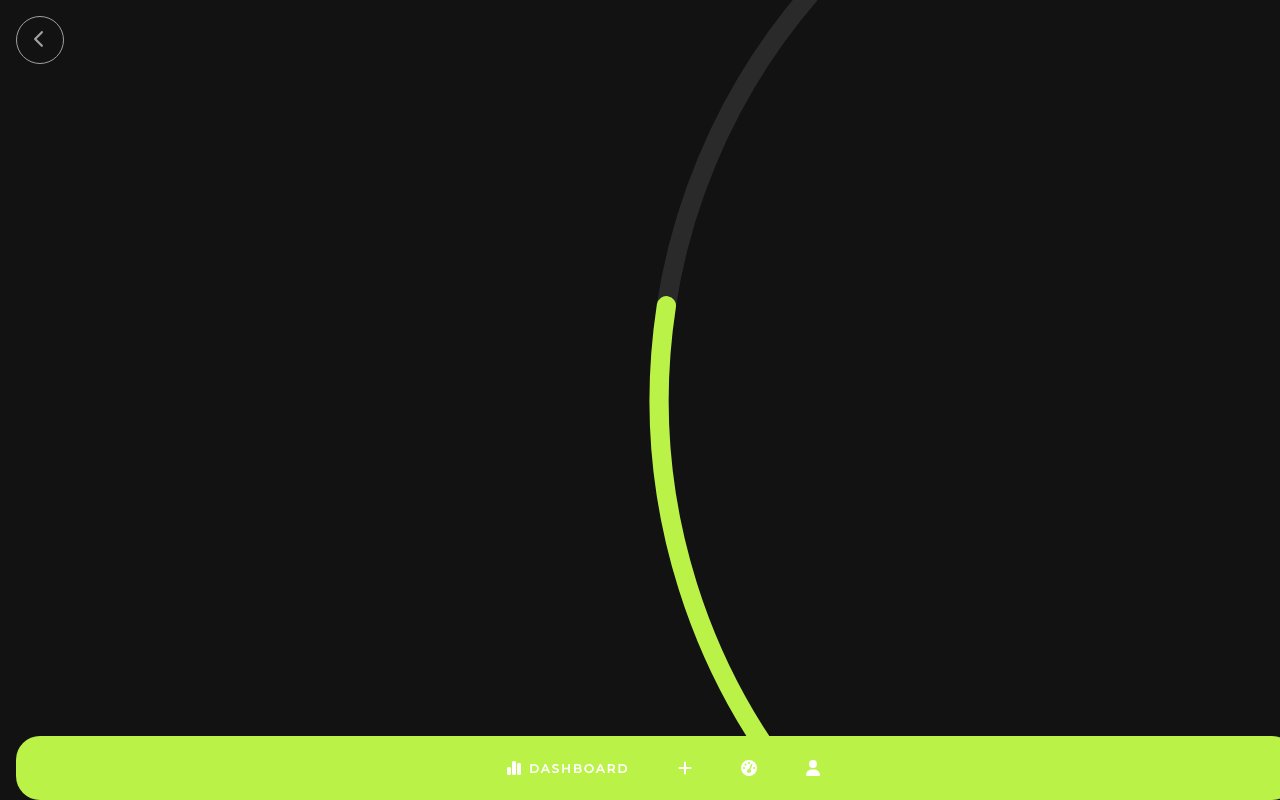
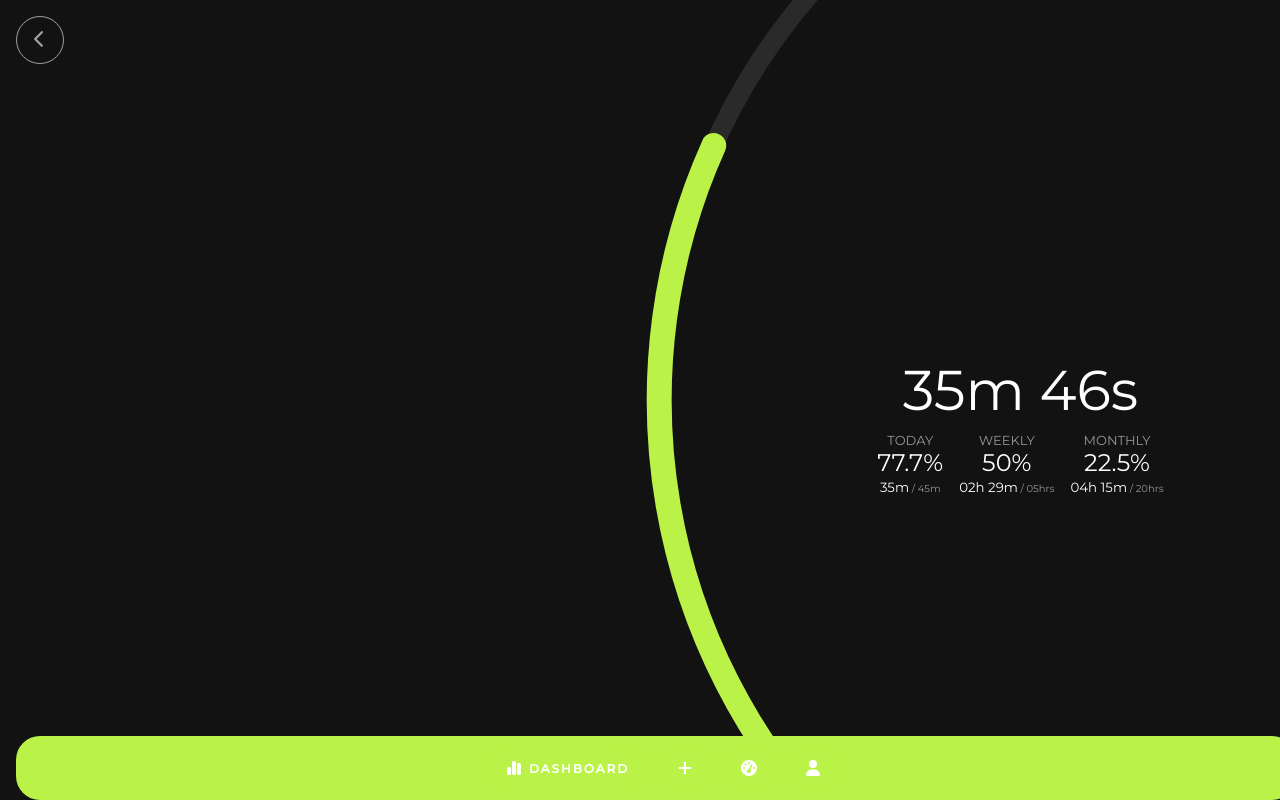
Before and after one commit to jalaj711/gastos-frontend, a Next.js app: page /perform in a window 1280 px wide. Built offline with nearby package versions, Linux system fonts and the light colour scheme.

Commit message:
add basic stat styles to peform page
Signed-off-by: Jalaj Kumar <96870071+jalaj711@users.noreply.github.com>

```diff
--- a/components/CircularProgress.tsx
+++ b/components/CircularProgress.tsx
@@ -48,7 +48,7 @@ function CircularProgress(props: {
       const drawValue = () => {
         ctx.beginPath();
         ctx.strokeStyle = colors.primary;
-        ctx.lineWidth = lineWidth;
+        ctx.lineWidth = lineWidth + 0.3 * lineWidth;
         ctx.arc(
           centreX,
           centreY,
@@ -63,7 +63,7 @@ function CircularProgress(props: {
       const drawGaugeMarks = () => {
         const length = 5;
         const seperationInDegrees = props.gaugeMarkSeperation || 45;
-        var degrees = -offsetInDegrees + 90
+        var degrees = -offsetInDegrees + 90;
         const drawSingleMark = () => {
           ctx.beginPath();
 
--- a/components/performanceProgress.tsx
+++ b/components/performanceProgress.tsx
@@ -1,7 +1,7 @@
 // import { useEffect, useState } from "react";
 import CircularProgress from "./CircularProgress";
 
-export default function PerformanceProgress(){
+export default function PerformanceProgress(props: {value: number}){
     const width = (typeof window !== 'undefined' && window.innerWidth) || 500
     const height = (typeof window !== 'undefined' && window.innerHeight) || 300
     const lineWidth = 0.015 * width;
@@ -20,6 +20,6 @@ export default function PerformanceProgress(){
     //     setTimeout(increase, 10, value)
     // }, [])
   return (
-        <CircularProgress value={60} id="performanceCircular" dimension={radius*2} range={range} offSet={offSet} lineWidth={lineWidth}/>
+        <CircularProgress value={props.value} id="performanceCircular" dimension={radius*2} range={range} offSet={offSet} lineWidth={lineWidth}/>
   );
 }
--- a/pages/perform.tsx
+++ b/pages/perform.tsx
@@ -1,9 +1,61 @@
 import Head from "next/head";
-import dynamic from 'next/dynamic'
+import dynamic from "next/dynamic";
 
-const PerfProgress = dynamic(() => import('../components/performanceProgress'), {
-  ssr: false,
-})
+const PerfProgress = dynamic(
+  () => import("../components/performanceProgress"),
+  {
+    ssr: false,
+  }
+);
+
+const PerfItem = (props: {
+  title: string;
+  value: string | number;
+  outof: string | number;
+  percentage: string | number;
+}) => {
+  return (
+    <>
+      <div className="perfItemContainer">
+        <span className="perfItemTitle">{props.title}</span>
+        <span className="perfItemPercentage">{props.percentage}%</span>
+        <span>
+          <span className="perfItemAbsoluteValue">{props.value}</span>
+          <span className="perfItemAbsoluteOutOf"> / {props.outof}</span>
+        </span>
+      </div>
+      <style jsx>{`
+        .perfItemContainer {
+          display: flex;
+          flex-direction: column;
+          padding: 8px;
+          text-align: center;
+        }
+
+        .perfItemTitle {
+          text-transform: uppercase;
+          font-size: small;
+          color: rgb(150, 150, 150);
+        }
+
+        .perfItemPercentage {
+          color: white;
+          font-size: x-large;
+        }
+
+        .perfItemAbsoluteValue {
+          color: white;
+          font-size: smaller;
+        }
+
+        .perfItemAbsoluteOutOf {
+          color: rgb(150, 150, 150);
+          font-size: x-small;
+        }
+      `}</style>
+    </>
+  );
+};
 
 function Performance() {
   return (
@@ -16,18 +68,58 @@ function Performance() {
 
       <main>
         <div className="perfProgress">
-        <PerfProgress />
+          <PerfProgress value={77.7} />
+          <div className="perfStats">
+            <div className="perfDone">35m 46s</div>
+            <div style={{ display: "inline-flex" }}>
+              <PerfItem
+                title="today"
+                value="35m"
+                outof="45m"
+                percentage="77.7"
+              />
+              <PerfItem
+                title="weekly"
+                value="02h 29m"
+                outof="05hrs"
+                percentage="50"
+              />
+              <PerfItem
+                title="monthly"
+                value="04h 15m"
+                outof="20hrs"
+                percentage="22.5"
+              />
+            </div>
+          </div>
         </div>
       </main>
 
       <style jsx>
         {`
-        .perfProgress {
+          .perfProgress {
             top: 50%;
             left: 50%;
             position: fixed;
             transform: translateY(-50%);
-        }
+            width: 50vw;
+          }
+
+          .perfStats {
+            position: absolute;
+            top: 50%;
+            left: 50%;
+            transform: translate(-30%, -30%);
+            display: flex;
+            flex-direction: column;
+            align-items: center;
+            justify-content: center;
+          }
+
+          .perfDone {
+            font-size: 56px;
+            color: white;
+          }
         `}
       </style>
     </>
```
